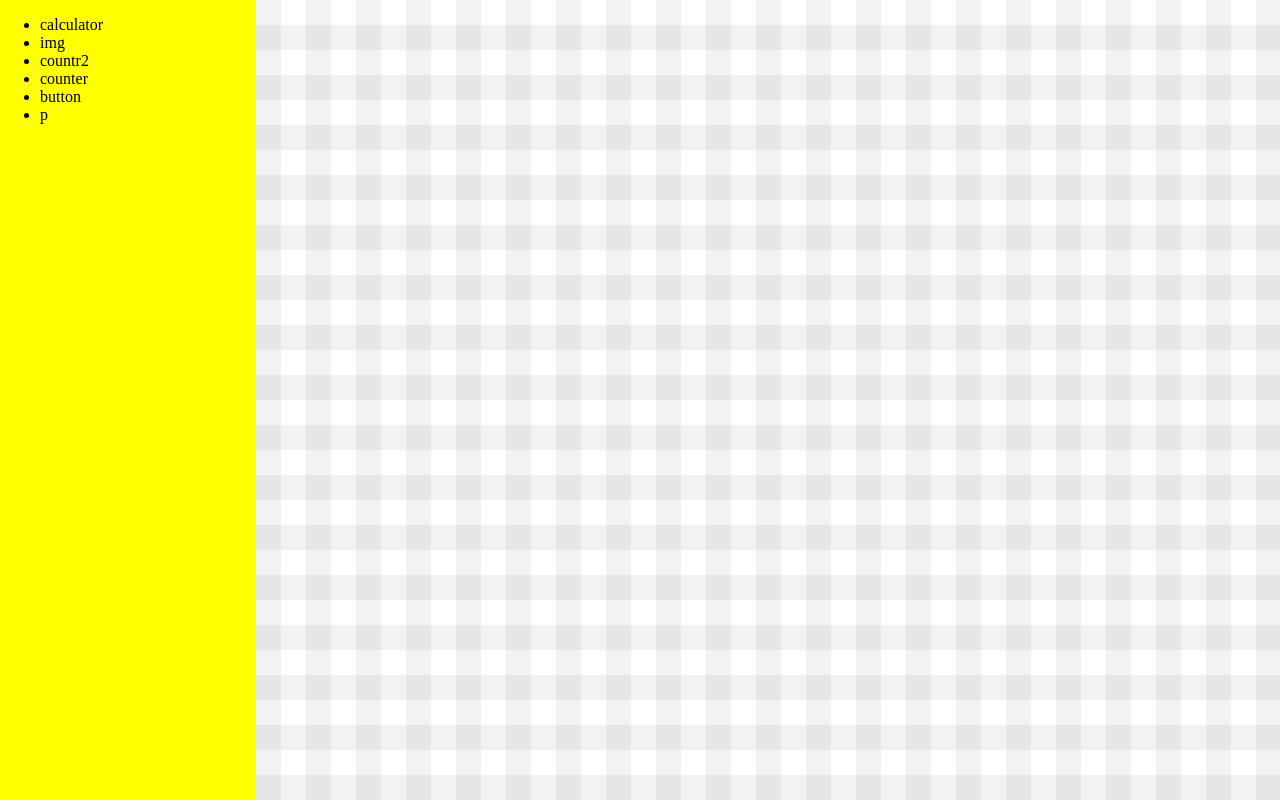
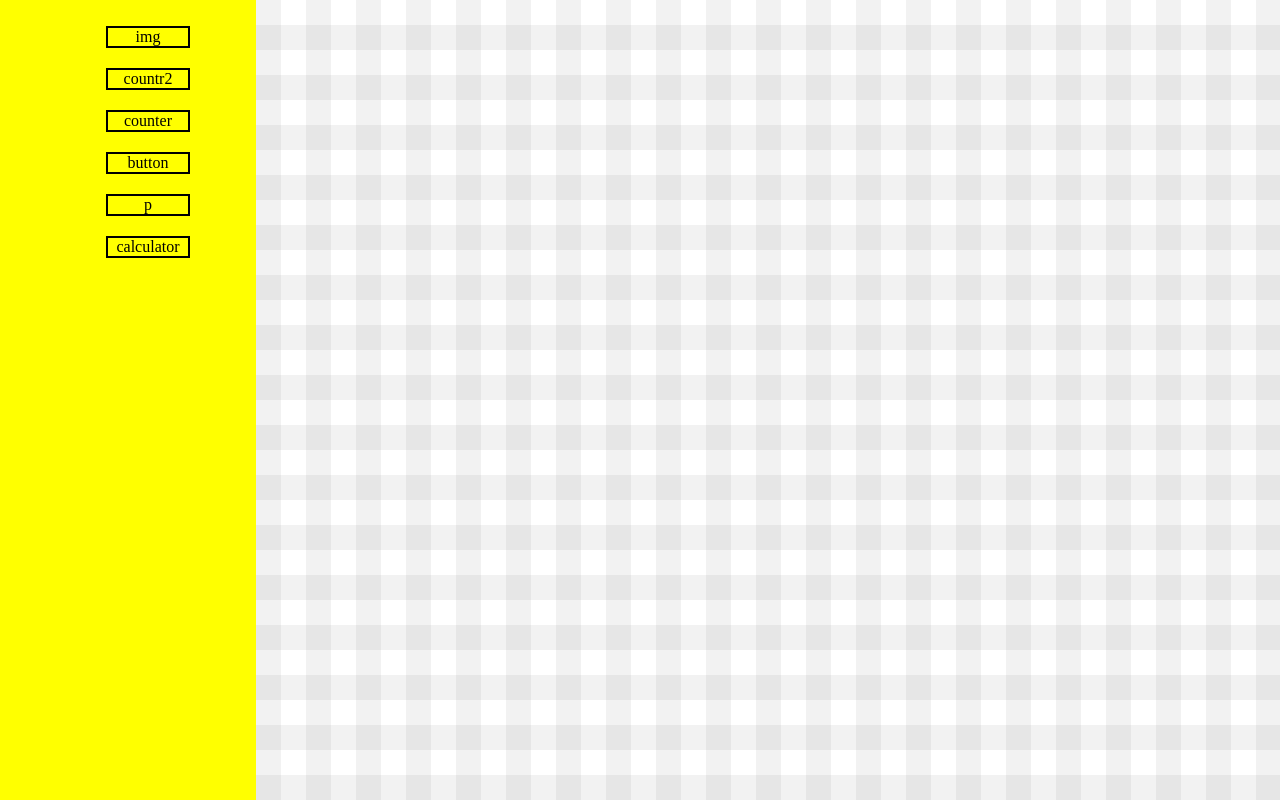
Before and after one commit to tscholl2/heb, a website built with Parcel: page src/samples/index.html in a window 1280 px wide. Built offline with nearby package versions, Linux system fonts and the light colour scheme.

Commit message:
styling samples page

```diff
--- a/src/samples/imports.ts
+++ b/src/samples/imports.ts
@@ -1,3 +1,3 @@
 // THIS FILE IS AUTOGENERATED BY presamples SCRIPT
+import "../../src/samples/test_sample.ts";
 import "../../src/view/components/calculator/calc_sample.ts";
-import "../../src/samples/test_sample.ts";
--- a/src/samples/style.scss
+++ b/src/samples/style.scss
@@ -15,6 +15,25 @@ body {
   > nav {
     grid-area: nav;
     background-color: yellow;
+    > ul {
+      display: flex;
+      flex-direction: column;
+      align-items: center;
+      overflow-x: auto;
+      > li {
+        margin-top: 10px;
+        margin-bottom: 10px;
+        text-decoration: none;
+        border: 2px solid black;
+        min-width: 80px;
+        display: block;
+        text-align: center;
+        cursor: pointer;
+        &:hover {
+          background-color: red;
+        }
+      }
+    }
   }
   > main {
     grid-area: main;
```
